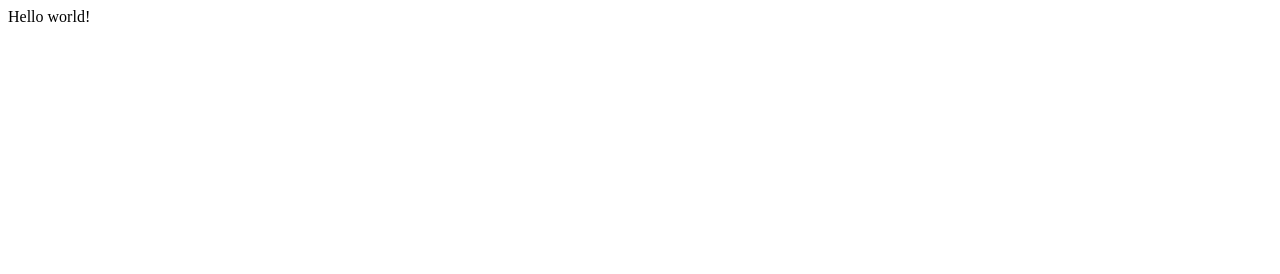
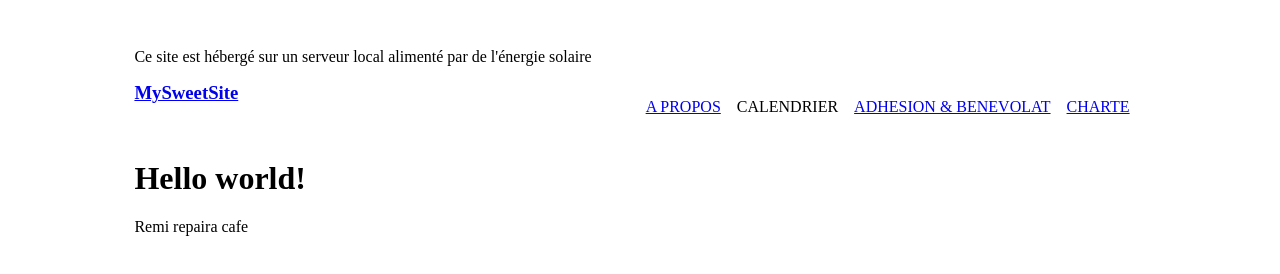
Before and after one commit to remiserougne2017/repair-cafe, a Gatsby site: page / in a window 1280 px wide. Built offline with nearby package versions, Linux system fonts and the light colour scheme; Gatsby itself is replaced by a stand-in of ours.

Commit message:
first commit

```diff
--- /dev/null
+++ b/src/components/layout.js
@@ -0,0 +1,30 @@
+import React from "react"
+import { Link } from "gatsby"
+
+const ListLink = props => (
+  <li style={{ display: `inline-block`, marginRight: `1rem` }}>
+    <Link to={props.to}>{props.children}</Link>
+  </li>
+)
+
+export default function Layout({ children }) {
+  return (
+    <div style={{ margin: `3rem auto`, maxWidth: '80%', padding: `0 1rem` }}>
+        <div className='banner'>
+            <p>Ce site est hébergé sur un serveur local alimenté par de l'énergie solaire</p>
+        </div>
+      <header style={{ marginBottom: `3.5rem` }}>
+        <Link to="/" style={{ textShadow: `none`, backgroundImage: `none` }}>
+            <h3 style={{ display: `inline` }}>MySweetSite</h3>
+        </Link>
+        <ul style={{ listStyle: `none`, float: `right` }}>
+          <ListLink to="/about">A PROPOS</ListLink>
+          <ListLink>CALENDRIER</ListLink>
+          <ListLink to="/contact/">ADHESION & BENEVOLAT</ListLink>
+          <ListLink to="/charte/">CHARTE</ListLink>
+        </ul>
+      </header>
+      {children}
+    </div>
+  )
+}
--- /dev/null
+++ b/src/pages/css/header.css
@@ -0,0 +1,35 @@
+body{
+    font-family: "Open Sans","Helvetica Neue",Helvetica,Roboto,Arial,sans-serif;
+    margin:0;
+}
+.banner {
+    color: #fff;
+    display: flex;
+    flex-direction: row;
+    width: 100%;
+    background-color: rgb(238, 97, 97);
+    justify-content: center;
+    position: sticky;
+    align-items: center;
+    height: 30px;
+    font-size: 14px;
+  }
+.img-float{
+    width:100%;
+     height:auto;
+     padding:0;
+}
+.float.left{
+    float:left;
+
+}
+img{
+    padding-right:10px
+}
+p {
+    text-align:justify;
+    font-size:1;
+    margin-bottom: 1rem;
+    line-height: 1.6;
+    text-rendering: optimizeLegibility;
+}
--- a/src/pages/index.js
+++ b/src/pages/index.js
@@ -1,5 +1,11 @@
 import React from "react"
+import Layout from "../components/layout"
 
 export default function Home() {
-  return <div>Hello world!</div>
+  return (
+    <Layout>
+        <h1>Hello world!</h1>
+        <p>Remi repaira cafe</p>
+    </Layout>
+  )
 }
```
Also changed, not shown: src/pages/about.js (added, +41 -0 lines), src/pages/header.js (added, +21 -0 lines).
